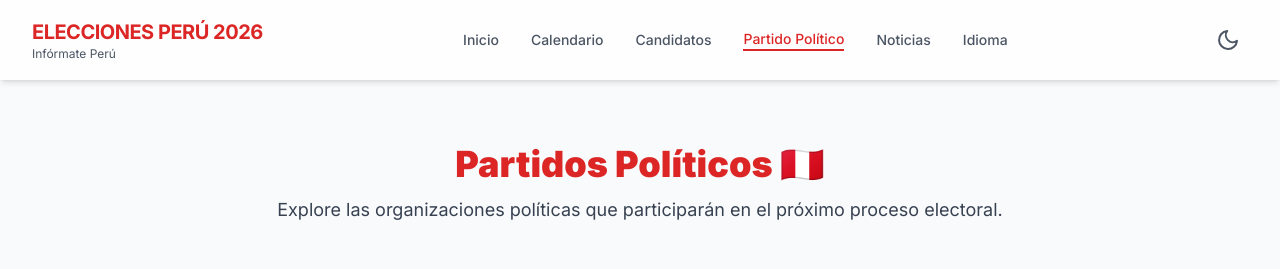
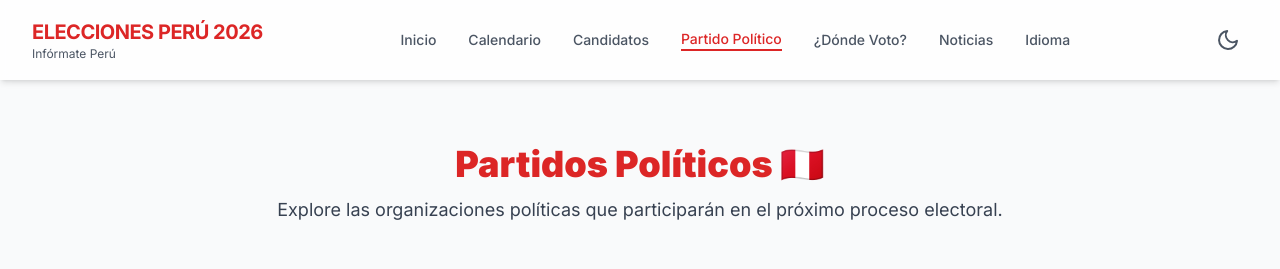
Before and after one commit to juan300303/elecciones-peru-2026, a plain HTML site: page html/partido-politico1.html in a window 1280 px wide. Shown: the top 269 px of the page. Drawn offline with nearby package versions, Linux system fonts and the light colour scheme.

Commit message:
Update partido-politico1.html

```diff
--- a/html/partido-politico1.html
+++ b/html/partido-politico1.html
@@ -118,6 +118,7 @@
             <a href="calendario.html" class="text-sm font-medium text-light-text-secondary dark:text-dark-text-secondary hover:text-primary dark:hover:text-primary transition-colors">Calendario</a>
             <a href="candidatos.html" class="text-sm font-medium text-light-text-secondary dark:text-dark-text-secondary hover:text-primary dark:hover:text-primary transition-colors">Candidatos</a>
             <a href="partido-politico.html" class="text-sm font-medium text-primary dark:text-primary transition-colors border-b-2 border-primary">Partido Político</a>
+            <a href="donde-voto.html" class="text-sm font-medium text-light-text-secondary dark:text-dark-text-secondary hover:text-primary dark:hover:text-primary transition-colors">¿Dónde Voto?</a>
             <a href="noticias.html" class="text-sm font-medium text-light-text-secondary dark:text-dark-text-secondary hover:text-primary dark:hover:text-primary transition-colors">Noticias</a>
             <a href="#" class="text-sm font-medium text-light-text-secondary dark:text-dark-text-secondary hover:text-primary dark:hover:text-primary transition-colors">Idioma</a>
           </nav>
@@ -143,6 +144,7 @@
           <a href="calendario.html" class="block px-3 py-2 rounded-md text-base font-medium text-light-text-secondary dark:text-dark-text-secondary hover:bg-gray-200 dark:hover:bg-gray-700 hover:text-primary dark:hover:text-primary transition-colors">Calendario</a>
           <a href="candidatos.html" class="block px-3 py-2 rounded-md text-base font-medium text-light-text-secondary dark:text-dark-text-secondary hover:bg-gray-200 dark:hover:bg-gray-700 hover:text-primary dark:hover:text-primary transition-colors">Candidatos</a>
           <a href="partido-politico.html" class="block px-3 py-2 rounded-md text-base font-medium text-primary dark:text-primary hover:bg-gray-200 dark:hover:bg-gray-700 transition-colors">Partido Político</a>
+          <a href="donde-voto.html" class="block px-3 py-2 rounded-md text-base font-medium text-light-text-secondary dark:text-dark-text-secondary hover:bg-gray-200 dark:hover:bg-gray-700 hover:text-primary dark:hover:text-primary transition-colors">¿Dónde Voto?</a>
           <a href="noticias.html" class="block px-3 py-2 rounded-md text-base font-medium text-light-text-secondary dark:text-dark-text-secondary hover:bg-gray-200 dark:hover:bg-gray-700 hover:text-primary dark:hover:text-primary transition-colors">Noticias</a>
           <a href="#" class="block px-3 py-2 rounded-md text-base font-medium text-light-text-secondary dark:text-dark-text-secondary hover:bg-gray-200 dark:hover:bg-gray-700 hover:text-primary dark:hover:text-primary transition-colors">Idioma</a>
         </div>
@@ -322,4 +324,5 @@
         });
     </script>
     </body>
+
 </html>
```
